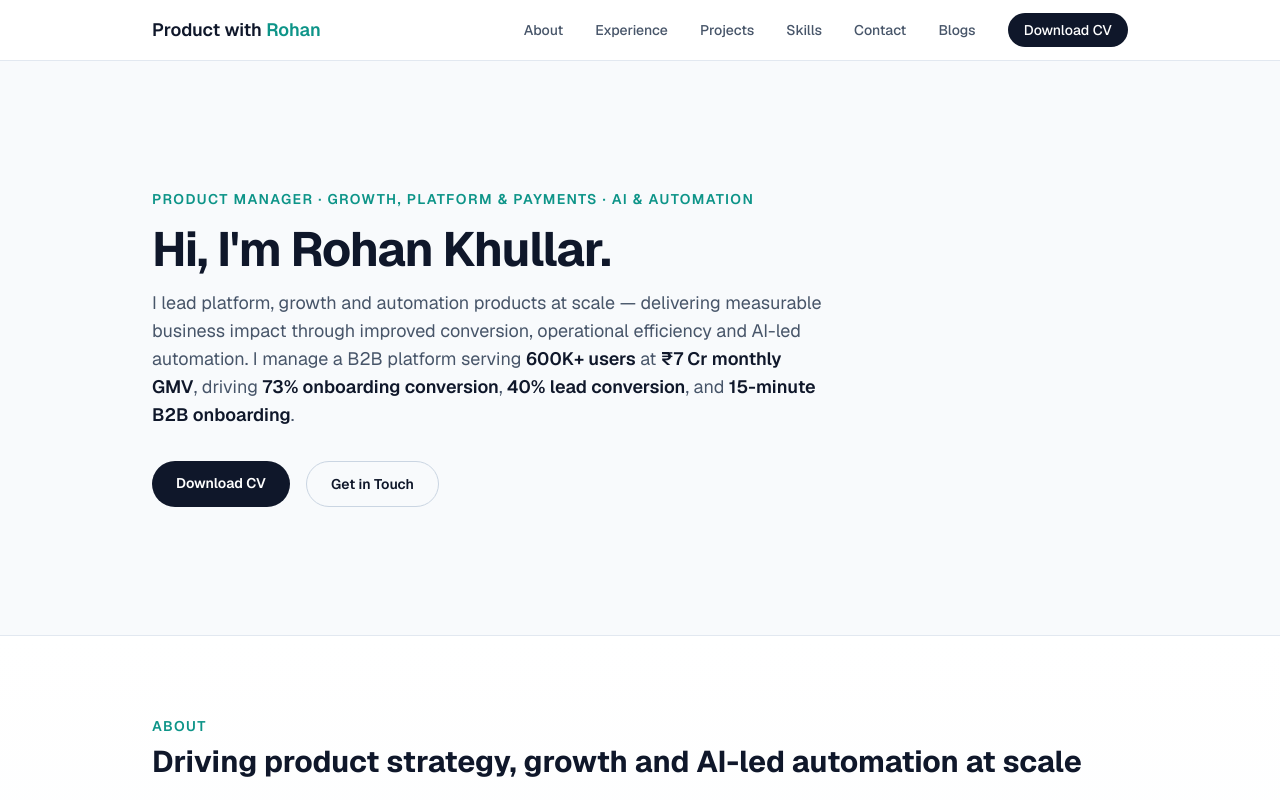
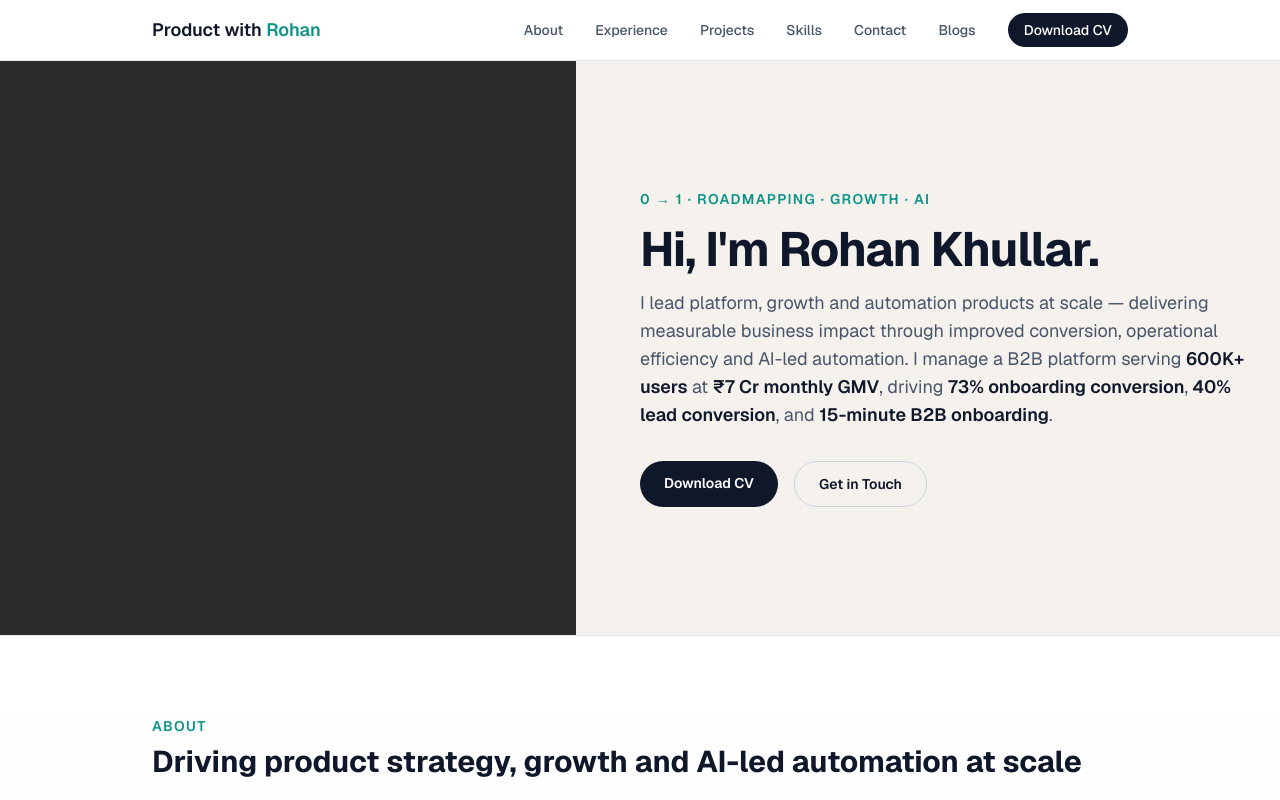
Before and after one commit to rohankhullar24-oss/product-with-rohan, a Next.js app: page / in a window 1280 px wide. Shown: the top 800 px of the page. Built offline with nearby package versions, Linux system fonts and the light colour scheme.

Commit message:
Add split-background hero design with dark/light aesthetic

```diff
--- a/src/components/Hero.tsx
+++ b/src/components/Hero.tsx
@@ -12,15 +12,19 @@ export default function Hero() {
   return (
     <section
       id="top"
-      className="border-b border-slate-200 bg-slate-50 dark:bg-slate-950 dark:border-slate-700"
+      className="border-b border-slate-200 dark:border-slate-700 relative overflow-hidden"
+      style={{
+        background: "linear-gradient(to right, #2a2a2a 0%, #2a2a2a 45%, #f5f1ed 45%, #f5f1ed 100%)",
+      }}
     >
-      <div className="mx-auto max-w-5xl px-6 py-24 sm:py-32">
+      <div className="mx-auto max-w-7xl px-6 py-24 sm:py-32 flex items-center relative z-10">
+        <div className="w-full lg:w-1/2 lg:ml-auto">
           <p
             className={`text-sm font-semibold uppercase tracking-widest text-accent transition-all duration-700 ${
               mounted ? "opacity-100 translate-y-0" : "opacity-0 translate-y-4"
             }`}
           >
-          Product Manager · Growth, Platform & Payments · AI & Automation
+            0 → 1 · Roadmapping · Growth · AI
           </p>
           <h1
             className={`mt-4 max-w-2xl text-4xl font-bold tracking-tight text-navy dark:text-white sm:text-5xl transition-all duration-700 ${
@@ -88,6 +92,7 @@ export default function Hero() {
             </a>
           </div>
         </div>
+      </div>
     </section>
   );
 }
```
Lines whose indentation alone changed are shown as unchanged.
